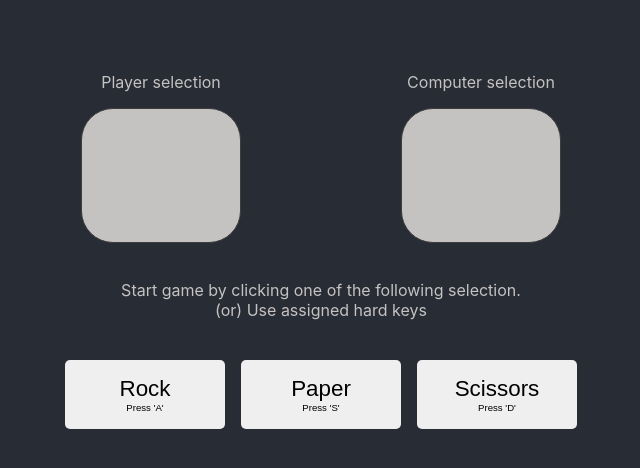
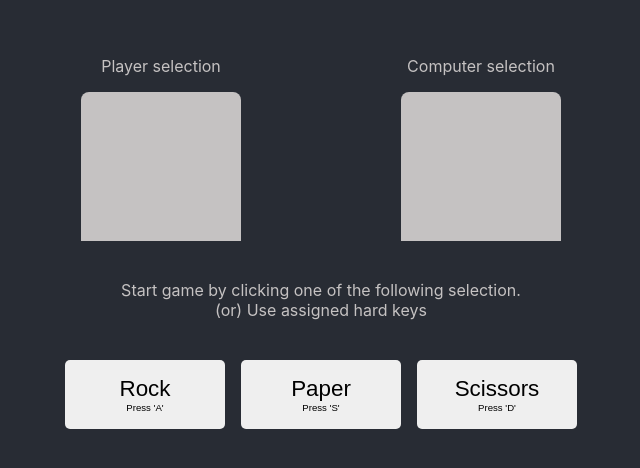
Before and after one commit to ArvinthC3000/rock-paper-scissor, a React (Create React App) app: page / in a window 1280 px wide. Shown: the part 136-604 px from the top of the page, without its empty margins (319-959 px from the left). Built offline with nearby package versions, Linux system fonts and the light colour scheme.

Commit message:
progress css

```diff
--- a/src/App.css
+++ b/src/App.css
@@ -63,19 +63,19 @@ button:hover {
   text-align: center;
   /* background-color: #c5c2c2; */
   color: #c5c2c2;
+  position: relative;
+  top: -1rem;
 }
 
 .componentContainer {
-  height: 83%;
+  height: 90%;
   display: flex;
   flex-direction: column;
   align-items: center;
   justify-content: center;
-  border: 1px solid #3d3d3d;
-  border-radius: 2rem;
+  /* border: 1px solid #3d3d3d; */
+  border-radius: 0.5rem 0.5rem 0 0;
   background-color: #c5c2c2;
-  position: relative;
-  top: 1rem;
 }
 
 button > span {
@@ -92,3 +92,20 @@ span.sub {
   height: 4rem;
   color: #c5c2c2;
 }
+
+.progressContainer {
+  background-color: #c5c2c2;
+  height: 0.3rem;
+}
+.progressContainer > div {
+  height: 100%;
+}
+
+.userProgress {
+  background-color: #198ff5;
+  float: right;
+}
+
+.computerProgress {
+  background-color: #c4032a;
+}
--- a/src/App.jsx
+++ b/src/App.jsx
@@ -27,17 +27,23 @@ const App = () => {
     },
   ];
 
+  const [userScore, setUserScore] = useState(0);
+  const [computerScore, setComputerScore] = useState(0);
+  const maxScore = 10;
+
   useEffect(() => {
     switch (userSelection.name + computerSelection.name) {
       case 'PaperRock':
       case 'RockScissors':
       case 'ScissorsPaper':
         setStatus('Point for you');
+        setUserScore(userScore + 1);
         break;
       case 'RockPaper':
       case 'ScissorsRock':
       case 'PaperScissors':
         setStatus('Point for the computer');
+        setComputerScore(computerScore + 1);
         break;
       case 'RockRock':
       case 'ScissorsScissors':
@@ -49,7 +55,14 @@ const App = () => {
         break;
     }
     // ...
+
+    // eslint-disable-next-line react-hooks/exhaustive-deps
   }, [userSelection, computerSelection]);
+
+  useEffect(() => {
+    if (computerScore === maxScore) setStatus('You lost!');
+    if (userScore === maxScore) setStatus('You Won!');
+  }, [computerScore, userScore]);
 
   useEffect(() => {
     document.addEventListener('keydown', handleKeyDown);
@@ -80,11 +93,21 @@ const App = () => {
           <div className='selection'>
             <div className='selectionHeader'>Player selection</div>
             <div className='componentContainer'>{userSelection.component}</div>
+            <div className='progressContainer'>
+              <div
+                className='userProgress'
+                style={{ width: `${(userScore / maxScore) * 100}%` }}></div>
+            </div>
           </div>
           <div className='selection'>
             <div className='selectionHeader'>Computer selection</div>
             <div className='componentContainer'>
               {computerSelection.component}
+            </div>
+            <div className='progressContainer'>
+              <div
+                className='computerProgress'
+                style={{ width: `${(computerScore / maxScore) * 100}%` }}></div>
             </div>
           </div>
         </div>
```
